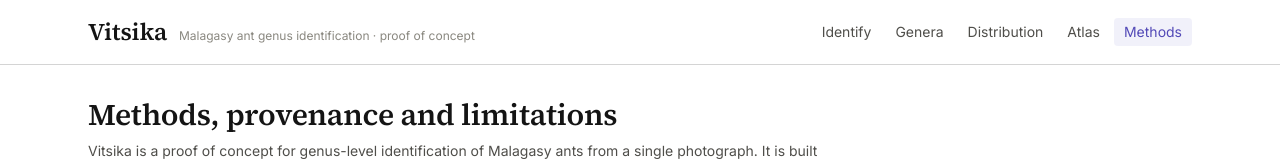
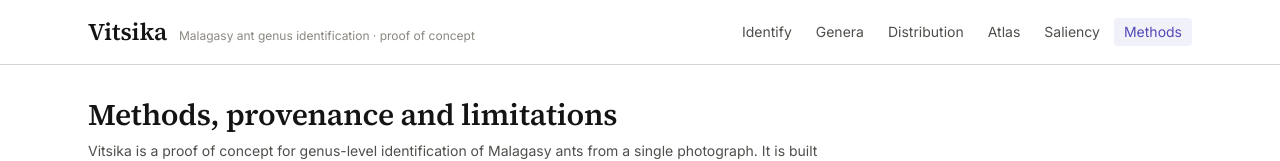
Before and after one commit to LucasRal/vitsika, a Next.js app in the folder web/: page /methods in a window 1280 px wide. Shown: the top 161 px of the page. Built offline with nearby package versions, Linux system fonts and the light colour scheme.

Commit message:
Add Saliency to the nav bar

```diff
--- a/web/src/components/SiteHeader.tsx
+++ b/web/src/components/SiteHeader.tsx
@@ -4,7 +4,7 @@ import { usePathname } from "next/navigation";
 
 const NAV = [
   ["/", "Identify"], ["/genera", "Genera"], ["/distribution", "Distribution"],
-  ["/atlas", "Atlas"], ["/methods", "Methods"],
+  ["/atlas", "Atlas"], ["/saliency", "Saliency"], ["/methods", "Methods"],
 ] as const;
 
 export function SiteHeader() {
```
